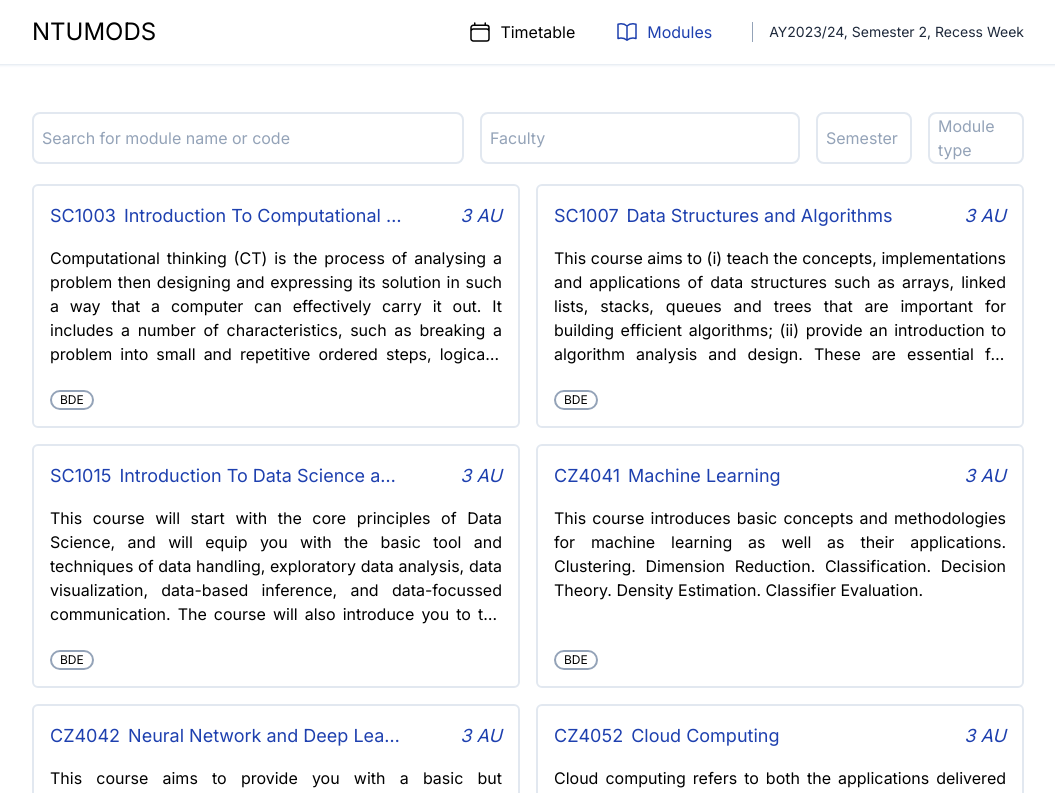
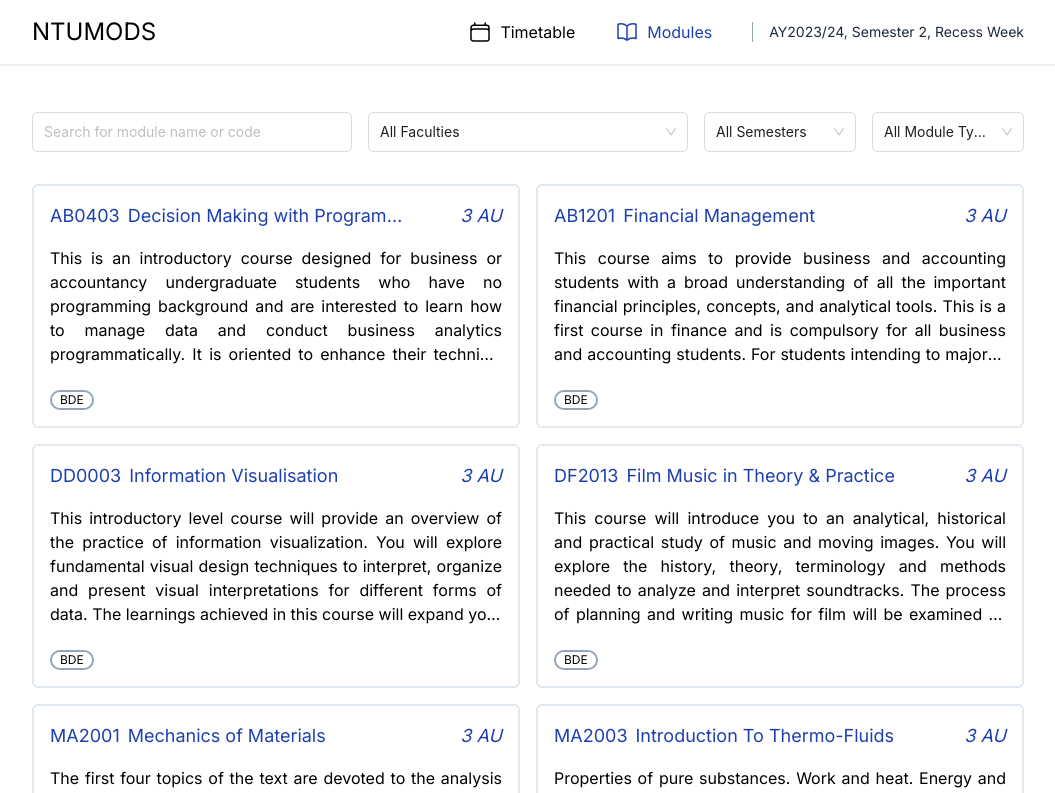
Before and after one commit to yequan99/ntumods-frontend, a Next.js app: page /modules in a window 1280 px wide. Shown: the top 793 px of the page, without its empty margins (112-1167 px from the left). Built offline with nearby package versions, Linux system fonts and the light colour scheme.

Commit message:
added pagination feature

```diff
--- a/public/data/mockData.json
+++ b/public/data/mockData.json
@@ -1,4 +1,40 @@
 [
+    {
+        "moduleCode": "AB0403",
+        "title": "Decision Making with Programming & Analytics",
+        "description": "This is an introductory course designed for business or accountancy undergraduate students who have no programming background and are interested to learn how to manage data and conduct business analytics programmatically. It is oriented to enhance their technical skillset. The aim of this course is to provide a broad understanding on how to manage data, the process of preparing data for analysis, basics of analytics, and the means to communicate analytics outcome. This course will equip students with the ability to write customized solutions to inform business decision, integrate statistical libraries for data analysis, and construct visuals or reports for business understanding. This module will provide students with individual hands-on practices to hone their coding skills and opportunities to develop coding solutions in a team. We utilize Python language as the medium of learning because it is one of the most in-demand coding language and its user-friendly syntax is well suited for the beginner level. Students will utilise modern development tools to turn information into insights.",
+        "credits": 3
+    },
+    {
+        "moduleCode": "AB1201",
+        "title": "Financial Management",
+        "description": "This course aims to provide business and accounting students with a broad understanding of all the important financial principles, concepts, and analytical tools. This is a first course in finance and is compulsory for all business and accounting students. For students intending to major in banking and finance, this course is an important foundation course in order to better prepare themselves for other advanced courses such as Advanced Corporate Finance, Financial Markets and Institutions, International Financial Management, Investments, Equity Securities, Fixed Income Securities, and Derivatives Securities.",
+        "credits": 3
+    },
+    {
+        "moduleCode": "DD0003",
+        "title": "Information Visualisation",
+        "description": "This introductory level course will provide an overview of the practice of information visualization. You will explore fundamental visual design techniques to interpret, organize and present visual interpretations for different forms of data. The learnings achieved in this course will expand your understanding on how complex information can be communicated meaningfully and clearly through visualization to inspire greater empathy and understanding from an audience.",
+        "credits": 3
+    },
+    {
+        "moduleCode": "DF2013",
+        "title": "Film Music in Theory & Practice",
+        "description": "This course will introduce you to an analytical, historical and practical study of music and moving images. You will explore the history, theory, terminology and methods needed to analyze and interpret soundtracks. The process of planning and writing music for film will be examined as well as the role of the composer in film production. Film music form, aesthetics and genre styles will be analyzed with a focus on music and image relationships through screening examples and analysis. The learning in this course will enable greater proficiency when applying sound to creative visual media.",
+        "credits": 3
+    },
+    {
+        "moduleCode": "MA2001",
+        "title": "Mechanics of Materials",
+        "description": "The first four topics of the text are devoted to the analysis of the stresses and of the corresponding deformations in various structural members, considering successively axial loading, torsion, and pure bending. Each analysis is based on a few basic concepts, namely, the conditions of equilibrium of the forces exerted on the member, the relations existing between stress and strain in the material, and the conditions imposed by the supports and loading of the member. The study of each type of loading is complemented by a large number of examples designed to strengthen the students' understanding of the subject. Topic 5 is devoted to the determination of shearing stresses in beams under transverse loadings. More advanced aspects of the design of beams, such as the determination of the principal stresses at the junction of the flange and web of a W-beam, are in Topic 6. The chapter also includes the determination of stresses under combined loadings that can now include the determination of the principal stresses, principal planes, and maximum shearing stress at a given point. The determination of the deflection of beams is discussed in Topic 7. The first part of the chapter is devoted to the integration method followed by the use of singularity functions. Topic 8 is devoted to columns and includes the design of steel and aluminum columns.",
+        "credits": 3
+    },
+    {
+        "moduleCode": "MA2003",
+        "title": "Introduction To Thermo-Fluids",
+        "description": "Properties of pure substances. Work and heat. Energy and the first law. Energy balance for closed systems and steady state control volumes. Submerged surfaces and bodies. Elementary fluid dynamics.",
+        "credits": 3
+    },
     {
         "moduleCode": "SC1003",
         "title": "Introduction To Computational Thinking and Programming",
--- a/src/app/layout.tsx
+++ b/src/app/layout.tsx
@@ -20,10 +20,10 @@ export default function RootLayout({
     <html lang="en">
       <body className={inter.className}>
         <div className="w-screen h-screen flex flex-col">
-          <div className="fixed h-16 px-36 w-full bg-white shadow shadow-slate-200">
+          <div className="fixed h-16 px-36 w-full bg-white shadow shadow-slate-200 z-50">
             <NavBar />
           </div>
-            <main className="mt-16 px-36 p-12 w-full h-full">
+            <main className="mt-16 px-36 p-12 w-full h-full z-0">
               {children}
             </main>
         </div>
--- a/src/app/modules/moduleCards.tsx
+++ b/src/app/modules/moduleCards.tsx
@@ -1,4 +1,4 @@
-import { ModuleMetaData } from "@/type/struct"
+import { ModuleMetaData } from "@/utils/types"
 
 export default function ModuleCards({moduleData}: {moduleData: ModuleMetaData}) {
     return (
--- /dev/null
+++ b/src/app/modules/moduleFilters.tsx
@@ -0,0 +1,48 @@
+'use client'
+
+import { Select, Input } from 'antd';
+
+export default function ModuleFilter() {
+    return (
+        <div className="grid grid-cols-6 gap-4 h-10 mb-8">
+            <div className="col-span-2">
+                <Input
+                    className="w-full h-full"
+                    placeholder="Search for module name or code"
+                    allowClear={true}
+                />
+            </div>
+            <div className="col-span-2">
+                <Select
+                    className="w-full h-full"
+                    defaultValue="All Faculties"
+                    options={[
+                        { value: 'All', label: 'All Faculties' },
+                        { value: 'ACC', label: 'Accountancy' },
+                        { value: 'ADM', label: 'Art, Design & Media' },
+                        { value: 'AERO', label: 'Aerospace Engineering' },
+                        { value: 'CSC', label: 'Computer Science' },
+                    ]}
+                />
+            </div>
+            <Select
+                className="w-full h-full"
+                defaultValue="All Semesters"
+                options={[
+                    { value: 'All', label: 'All Semesters' },
+                    { value: '1', label: 'Semester 1' },
+                    { value: '2', label: 'Semester 2' },
+                ]}
+            />
+            <Select
+                className="w-full h-full"
+                defaultValue="All Module Types"
+                options={[
+                    { value: 'All', label: 'All Module Types' },
+                    { value: 'Core', label: 'Core' },
+                    { value: 'BDE', label: 'BDE' },
+                ]}
+            />
+        </div>
+    )
+}
--- /dev/null
+++ b/src/app/modules/modules.tsx
@@ -0,0 +1,33 @@
+import { ModuleMetaData } from "@/utils/types"
+
+export default function Modules({modules}: {modules: ModuleMetaData[]}) {
+    return (
+        <div className="grid grid-cols-2 gap-4">
+            {modules.map((item,index) => (
+                <div key={index} className="h-fit border-2 border-slate-200 rounded-md p-4 cursor-pointer hover:-translate-y-1.5 transition-all ease-in-out">
+                    <div className="text-lg text-blue-800 flex flex-row justify-end">
+                        <div className="flex flex-row w-4/5">
+                            <div>
+                                {item.moduleCode}
+                            </div>
+                            <div className="px-2 overflow-hidden text-ellipsis whitespace-nowrap">
+                                {item.title}
+                            </div>
+                        </div>
+                        <div className="w-1/5 text-right italic">
+                            {item.credits} AU
+                        </div>
+                    </div>
+                    <div className="pt-4 h-40 overflow-hidden">
+                        <div className="overflow-hidden line-clamp-5 text-justify">
+                            {item.description}
+                        </div>
+                    </div>
+                    <div className="text-xs rounded-full border-2 border-slate-400 px-2 w-fit">
+                        BDE
+                    </div>
+                </div>
+            ))}
+        </div>
+    )
+}
--- a/src/app/modules/page.tsx
+++ b/src/app/modules/page.tsx
@@ -1,12 +1,16 @@
 'use client'
 
 import { useState, useEffect } from "react"
-import { ModuleMetaData } from "@/type/struct"
+import { Pagination } from 'antd';
 
-import ModuleCards from "./moduleCards"
+import { ModuleMetaData, FilterData } from "@/utils/types"
+import Modules from "./modules"
+import ModuleFilter from "./moduleFilters"
 
 export default function CoursesPage() {
     const [moduleData, setModuleData] = useState<ModuleMetaData[]>([])
+    // const [filter, setFilter] = useState<FilterData>({moduleCode: "", title: "", faculty: "", semester: 0, moduleType: ""})
+    const [currentPage, setCurrentPage] = useState<number>(0)
 
     useEffect(() => {
         const fetchData = async () => {
@@ -22,26 +26,22 @@ export default function CoursesPage() {
         fetchData()
     }, [])
 
+    // Getting current posts based on pagination
+    const postsPerPage: number = 10
+    const indexOfFirstPost: number = currentPage * postsPerPage
+    const indexOfLastPost: number = indexOfFirstPost + postsPerPage
+    const currentPosts: ModuleMetaData[] = moduleData.slice(indexOfFirstPost, indexOfLastPost)
+
     return (
-        <div className="w-full h-full">
-            <div className="grid grid-cols-9 gap-4 h-10 mb-8">
-                <div className="col-span-4 border-2 border-slate-200 rounded-lg flex items-center">
-                    <h1 className="text-slate-400 pl-2">Search for module name or code</h1>
-                </div>
-                <div className="col-span-3 border-2 border-slate-200 rounded-lg flex items-center">
-                    <h1 className="text-slate-400 pl-2">Faculty</h1>
-                </div>
-                <div className="border-2 border-slate-200 rounded-lg flex items-center">
-                    <h1 className="text-slate-400 pl-2">Semester</h1>
-                </div>
-                <div className="border-2 border-slate-200 rounded-lg flex items-center">
-                    <h1 className="text-slate-400 pl-2">Module type</h1>
-                </div>
+        <div className="w-full h-full flex flex-col items-center">
+            <div className="w-full">
+                <ModuleFilter />
             </div>
-            <div className="grid grid-cols-2 gap-4 h-20">
-                {moduleData.map((item,index) => (
-                    <ModuleCards key={index} moduleData={item} />
-                ))}
+            <div className="w-full">
+                <Modules modules={currentPosts} />
+            </div>
+            <div className="py-8">
+                <Pagination onChange={(value) => setCurrentPage(value-1)} defaultCurrent={1} total={moduleData.length} />
             </div>
         </div>
     )
--- a/src/components/navbar.tsx
+++ b/src/components/navbar.tsx
@@ -2,7 +2,7 @@
 
 import Link from 'next/link'
 import { usePathname } from 'next/navigation'
-import { timetable, course, search } from "@/icons/icons"
+import { timetable, course, search } from "@/utils/icons"
 
 export default function NavBar() {
     const pathname = usePathname().substring(1)
--- a/src/type/struct.tsx
+++ /dev/null
@@ -1,6 +0,0 @@
-export type ModuleMetaData = {
-    moduleCode: string,
-    title: string,
-    description: string,
-    credits: number
-}
--- /dev/null
+++ b/src/utils/types.ts
@@ -0,0 +1,14 @@
+export type ModuleMetaData = {
+    moduleCode: string,
+    title: string,
+    description: string,
+    credits: number
+}
+
+export type FilterData = {
+    moduleCode: string,
+    title: string,
+    faculty: string,
+    semester: number,
+    moduleType: string
+}
```
Also changed, not shown: src/utils/icons.tsx (renamed from src/icons/icons.tsx).
